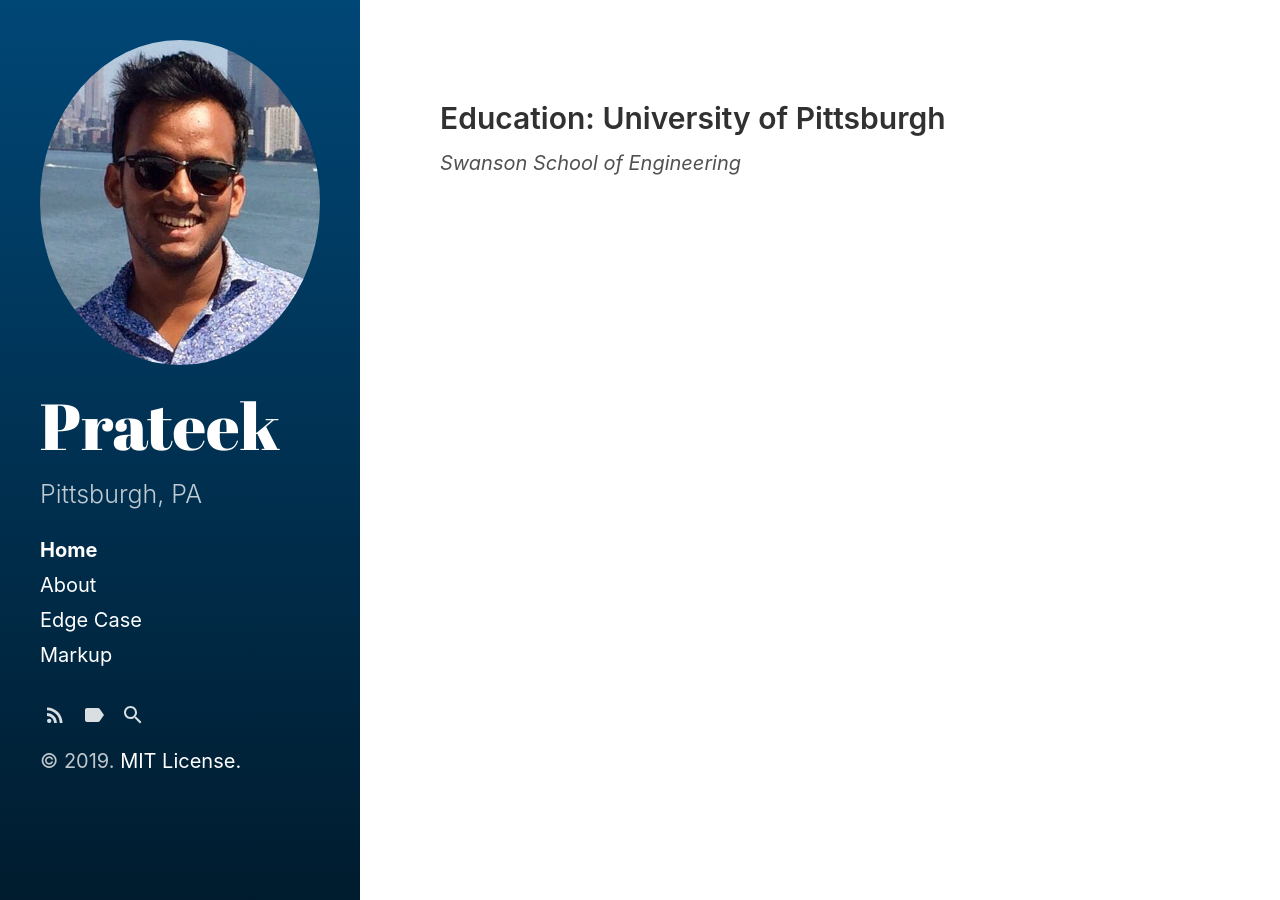
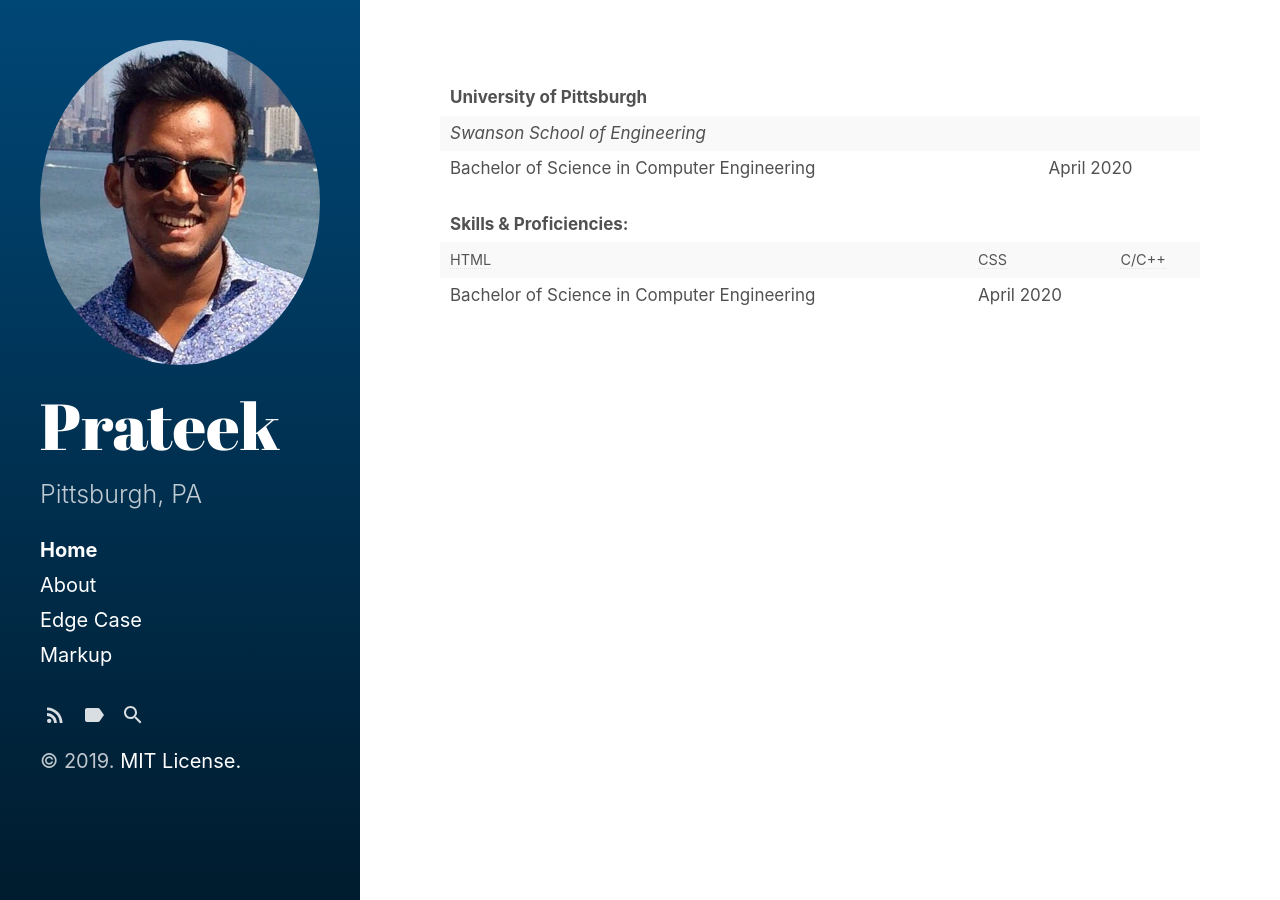
Before and after one commit to prateek3576/prateek3576.github.io, a Jekyll site: the page built from index.html, in a window 1280 px wide. Built offline with Jekyll 4.4.1, drawn with Linux system fonts in a browser that asks for light colours; the list of posts is cut into pages by our own code.

Commit message:
some new stuff

```diff
--- a/_layouts/index.html
+++ b/_layouts/index.html
@@ -3,6 +3,51 @@ layout: default
 ---
 
 <div class="content">
-  <h2>Education: University of Pittsburgh</h2>
-  <em>Swanson School of Engineering</em>
+    <table> <!--Education-->
+        <thead>
+            <tr>
+                <th>University of Pittsburgh</th>
+                <th></th>
+            </tr>
+        </thead>
+        <tbody>
+            <tr>
+                <td>
+                    <em>Swanson School of Engineering</em>
+                </td>
+                <td></td>
+            </tr>
+            <tr>
+                <td>
+                    Bachelor of Science in Computer Engineering</td>
+                <td>April 2020</td>
+            </tr>
+        </tbody>
+    </table>
+
+    <table> <!--Skills and Proficiencies-->
+        <thead>
+            <tr>
+                <th>Skills & Proficiencies:</th>
+                <th></th>
+                <th></th>
+            </tr>
+        </thead>
+        <tbody>
+            <tr>
+                <td>
+                    <abbr title="Hyper text markup language" class="notbold">HTML</abbr>
+                </td>
+                <td><abbr title="" class="notbold">CSS</abbr></td>
+                <td><abbr title="" class="notbold">C/C++</abbr></td>
+            </tr>
+            <tr>
+                <td>
+                    Bachelor of Science in Computer Engineering</td>
+                <td>April 2020</td>
+            </tr>
+        </tbody>
+    </table>
+
+
 </div>
--- a/_sass/hydeout/_base.scss
+++ b/_sass/hydeout/_base.scss
@@ -60,14 +60,14 @@ table {
   margin-bottom: 1rem;
   width: 100%;
   font-size: 85%;
-  border: 1px solid $border-color;
+  border: 0px solid $border-color;
   border-collapse: collapse;
 }
 
 td,
 th {
   padding: .25rem .5rem;
-  border: 1px solid $border-color;
+  border: 0px solid $border-color;
 }
 
 th {
--- a/assets/css/main.scss
+++ b/assets/css/main.scss
@@ -22,4 +22,21 @@ $sidebar-sticky: false;
   }
 }
 
+.flex-container {
+  display: flex;
+    flex-flow: row wrap;
+    justify-content: space-around;
+  //align-items: stretch;
+  //background-color: #f1f1f1;
+}
+
+.flex-container > div {
+  margin: 10px;
+}
+
+.notbold{
+    font-weight:normal;
+    text-decoration: none;
+}
+
 @import "hydeout";
```
